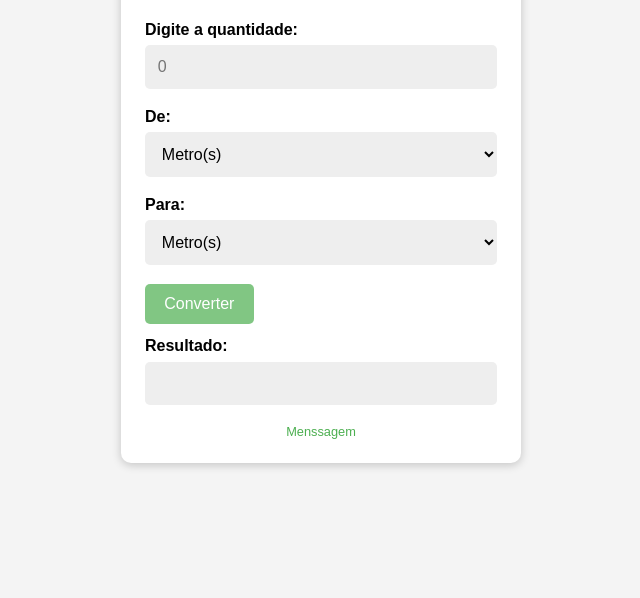
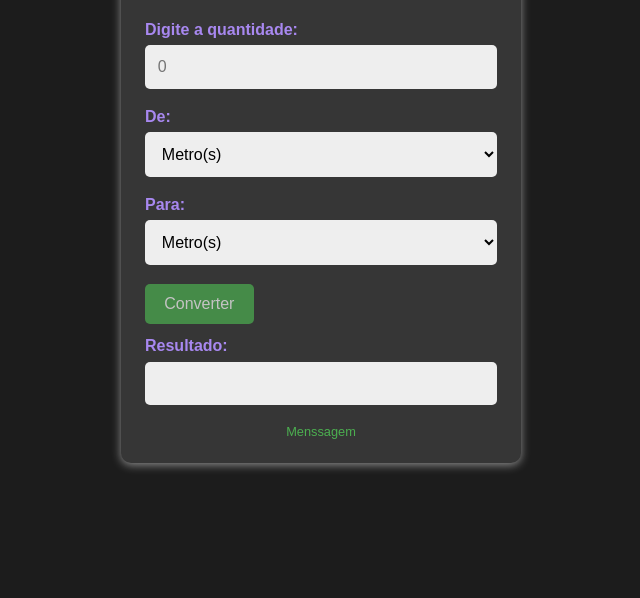
Before and after one commit to malinhodev/conversordeunidades, a plain HTML site: page index.html in a window 1280 px wide. Shown: the part 202-800 px from the top of the page, without its empty margins (319-959 px from the left). Drawn offline with Linux system fonts and the light colour scheme.

Commit message:
MVP finalizado!

```diff
--- a/index.html
+++ b/index.html
@@ -5,6 +5,7 @@
     <meta http-equiv="X-UA-Compatible" content="IE=edge">
     <meta name="viewport" content="width=device-width, initial-scale=1.0">
     <title>Conversor de Unidades</title>
+    <link rel="shortcut icon" href="img/icotransparent.png" type="image/png">
     <link rel="stylesheet" href="styles.css">
     <script src="scripts.js" defer></script>
 </head>
--- a/styles.css
+++ b/styles.css
@@ -3,20 +3,22 @@
     margin: 0;
     padding: 0;
     font-family: Arial;
+    -webkit-tap-highlight-color: rgba(0, 0, 0, 0) !important;-webkit-tap-highlight-color: rgba(0, 0, 0, 0) !important;
 }
 
 body{
-    background-color: #f4f4f4;
+    background-color: #1C1C1C;
     display: flex;
     align-items: center;
     justify-content: center;
     height: 100vh;
+    width: 100%;
 }
 
 .container{
-    background-color: #fff;
+    background-color: #363636;
     border-radius: 10px;
-    box-shadow: 0 2px 10px rgba(0, 0, 0, 0.2);
+    box-shadow: 0 2px 10px rgba(255, 255, 255, 0.5);
     padding: 1.5em;
     width: 400px;
 }
@@ -25,6 +27,7 @@ h1{
     font-size: 24px;
     margin-bottom: 1.5em;
     text-align: center;
+    color: #a888f0;
 }
 
 .input-group,
@@ -38,6 +41,7 @@ h1{
 .output-group label{
     margin-bottom: 0.4rem;
     font-weight: bold;
+    color: #a888f0;
 }
 
 select,
@@ -75,3 +79,10 @@ button:hover{
     margin-top: .7rem;
     text-align: center;
 }
+
+@media (max-width: 500px)
+{
+.container{
+    width: 85%;
+}
+}
```
Also changed, not shown: img/icotransparent.png (added), img/logo-m-dev-transparent.png (added).
